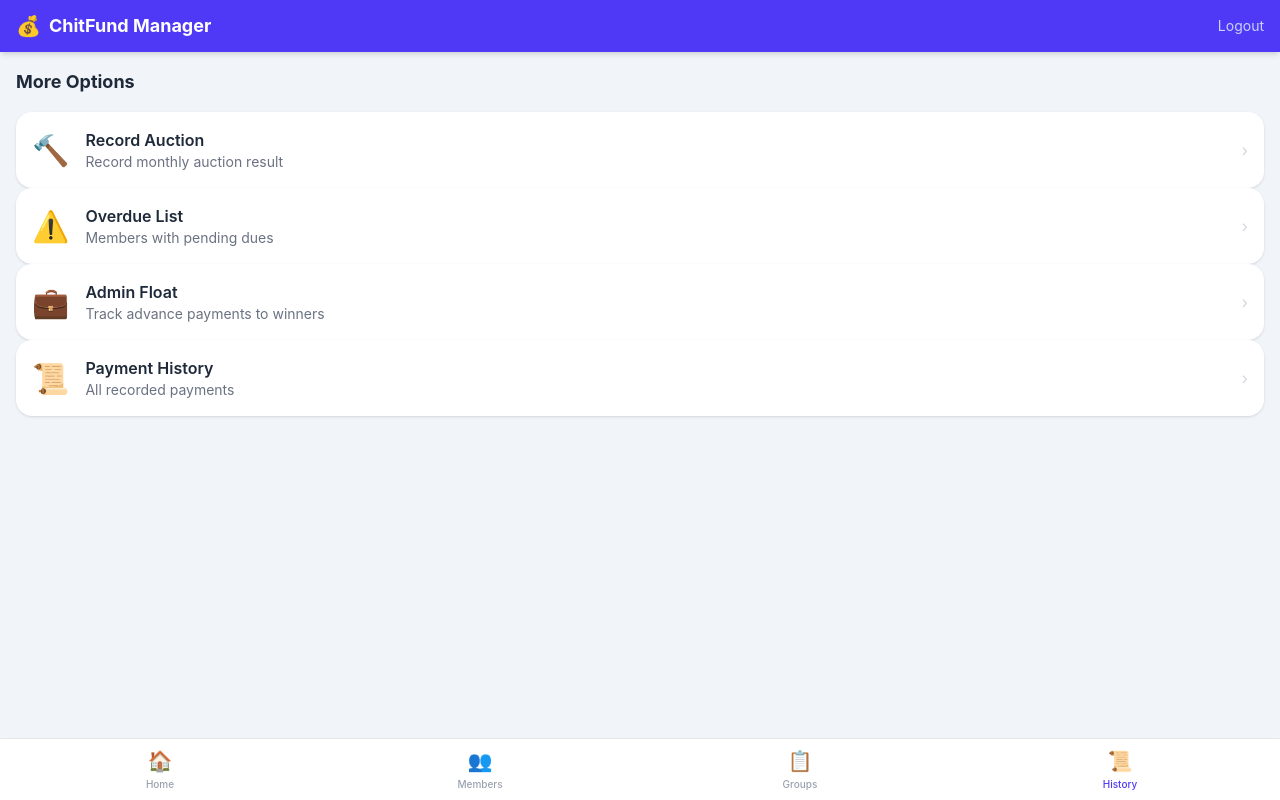
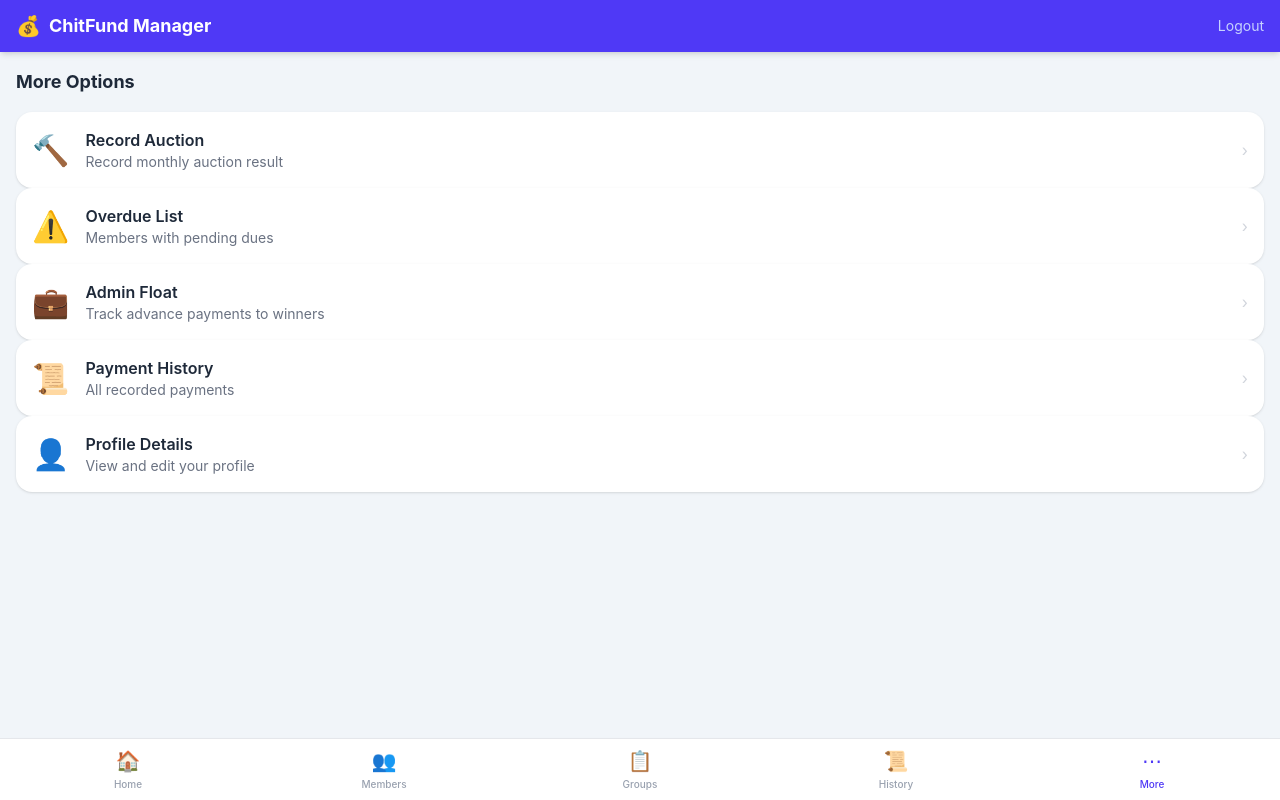
Before and after one commit to rlrchitfund10-hub/chitfund-manager, a Next.js app: page /more in a window 1280 px wide. Built offline with nearby package versions, Linux system fonts and the light colour scheme.

Commit message:
Nav: restore More, add History as separate nav item, add Profile Details to More menu

```diff
--- a/app/(app)/layout.tsx
+++ b/app/(app)/layout.tsx
@@ -8,7 +8,8 @@ const navItems = [
   { href: '/dashboard', icon: '🏠', label: 'Home' },
   { href: '/members', icon: '👥', label: 'Members' },
   { href: '/groups', icon: '📋', label: 'Groups' },
-  { href: '/more', icon: '📜', label: 'History' },
+  { href: '/history', icon: '📜', label: 'History' },
+  { href: '/more', icon: '⋯', label: 'More' },
 ]
 
 export default function AppLayout({ children }: { children: React.ReactNode }) {
@@ -48,7 +49,7 @@ export default function AppLayout({ children }: { children: React.ReactNode }) {
           {navItems.map((item) => {
             const isActive =
               item.href === '/more'
-                ? ['/auctions', '/overdue', '/more'].some(p => pathname.startsWith(p))
+                ? ['/auctions', '/overdue', '/more', '/float', '/profile'].some(p => pathname.startsWith(p))
                 : pathname.startsWith(item.href)
             return (
               <Link
--- a/app/(app)/more/page.tsx
+++ b/app/(app)/more/page.tsx
@@ -5,6 +5,7 @@ const moreItems = [
   { href: '/overdue', icon: '⚠️', label: 'Overdue List', desc: 'Members with pending dues' },
   { href: '/float', icon: '💼', label: 'Admin Float', desc: 'Track advance payments to winners' },
   { href: '/history', icon: '📜', label: 'Payment History', desc: 'All recorded payments' },
+  { href: '/profile', icon: '👤', label: 'Profile Details', desc: 'View and edit your profile' },
 ]
 
 export default function MorePage() {
```
